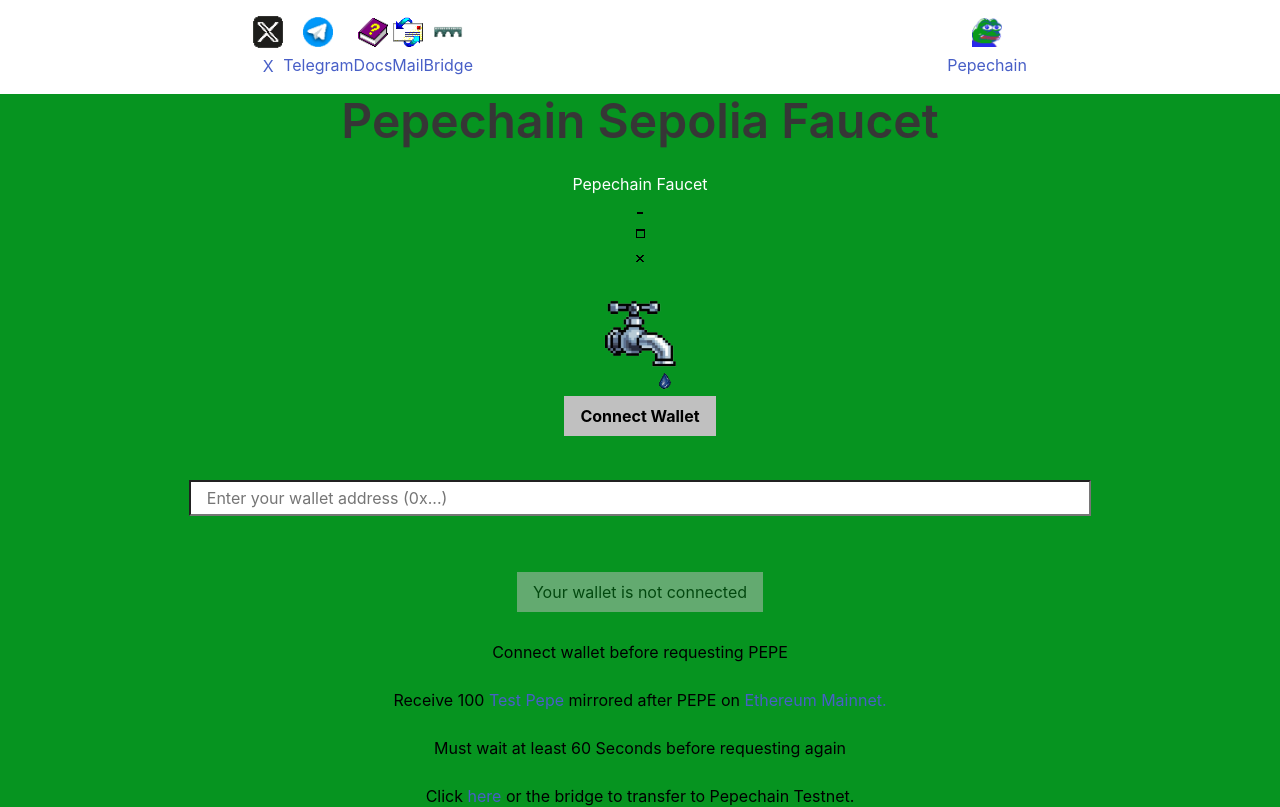
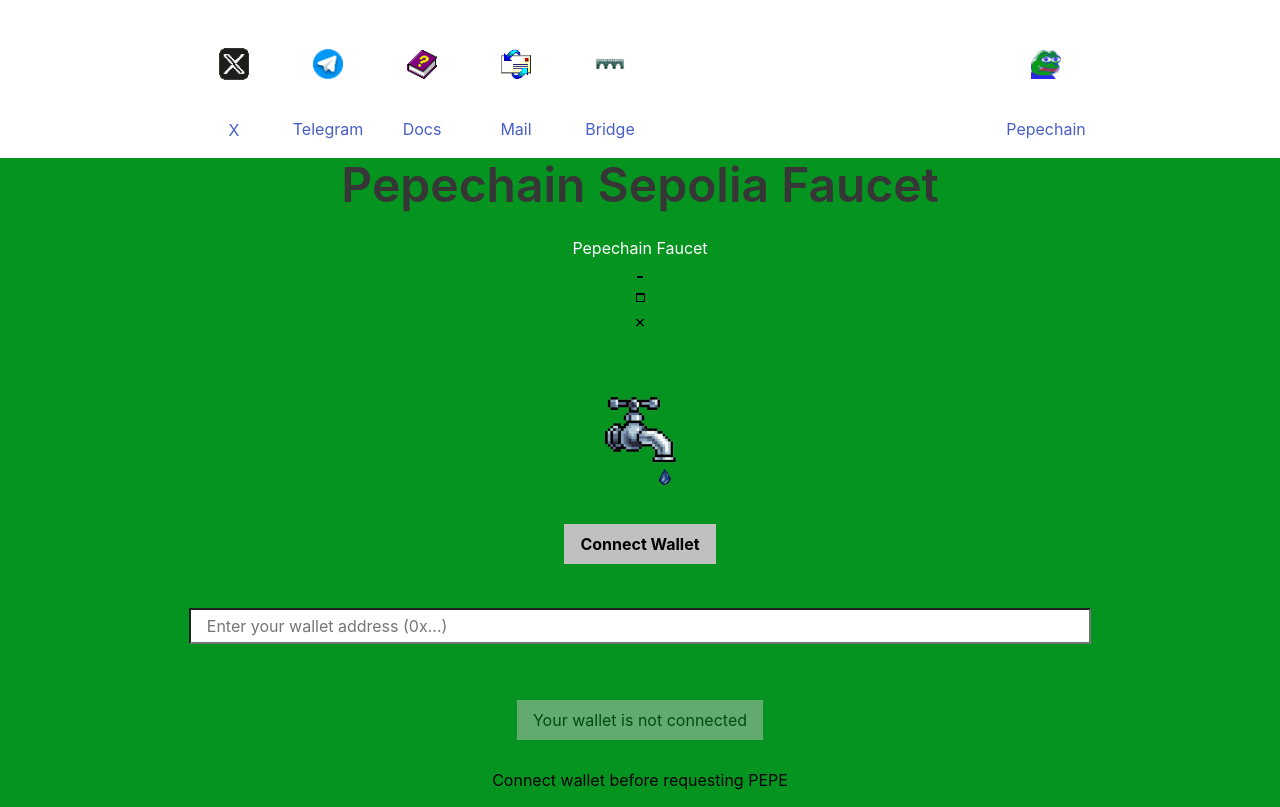
Before and after one commit to pepechainbiz/Frenswap, a React (Create React App) app in the folder pepechain-faucet-main/: page / in a window 1280 px wide. Shown: the top 807 px of the page. Built offline with nearby package versions, Linux system fonts and the light colour scheme.

Commit message:
App.css
icons margin

```diff
--- a/pepechain-faucet-main/src/App.css
+++ b/pepechain-faucet-main/src/App.css
@@ -13,6 +13,9 @@
     /* overflow: visible; */
   }
 
+  img {
+    margin: 2rem;
+  }
 
   input {
     width: 80% !important;
```
